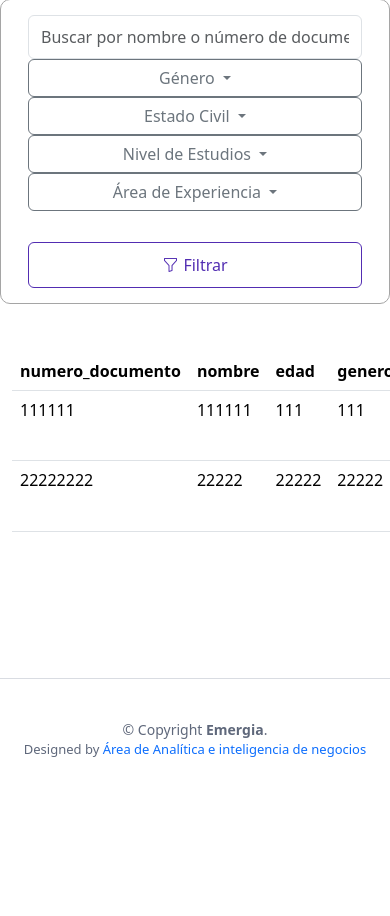
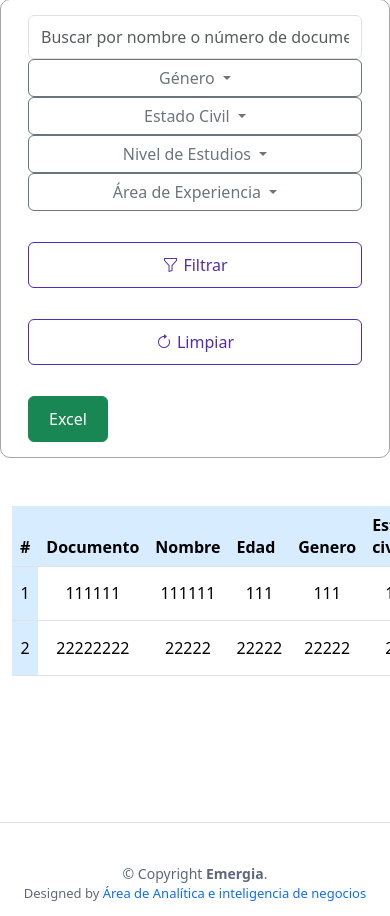
Before and after one commit to stevgomezt/iniciosesion, a Flask app: page /asesores_info in a window 390 px wide. Shown: the part 190-1106 px from the top of the page. Before the commit the page ends 947 px from the top, so only its background shows below. Run offline with Flask 3, Linux system fonts and the light colour scheme; a user stored in the database is signed in; data comes from the database, SQL or seed files in the repository; some libraries are stand-ins or nearby versions.

Commit message:
ajustes en vistas y funcion exportar a excel

```diff
--- a/src/app.py
+++ b/src/app.py
@@ -1,4 +1,4 @@
-from flask import Flask, render_template, request, redirect, url_for, flash
+from flask import Flask, render_template, request, redirect, url_for, flash, send_file
 from flask_mysqldb import MySQL
 from flask_wtf.csrf import CSRFProtect
 from flask_login import LoginManager, login_user, logout_user, login_required
@@ -10,6 +10,8 @@ from math import ceil
 from flask_wtf import FlaskForm
 from wtforms import StringField, IntegerField
 from wtforms.validators import DataRequired
+import pandas as pd
+from io import BytesIO
 
 # Models:
 from models.ModelUser import ModelUser
@@ -225,36 +227,51 @@ def guardar_asesor():
 def asesores():
     page = int(request.args.get('page', 1))
     search = request.args.get('search', None)
-    # Recuperar los estados civiles seleccionados
     estados_civiles = request.args.getlist('estado_civil')
-    # Recuperar los niveles de estudios seleccionados
     niveles_estudios = request.args.getlist('nivel_estudios')
-    # Recuperar los generos seleccionados
     generos = request.args.getlist('genero')
-    # Recuperar los area de experiencia seleccionados
     areas_experiencia = request.args.getlist('area_experiencia')
-    per_page = 7
+    export = request.args.get('export', None)
+    per_page = 5
+
+    if export:
+        return export_asesores(search, estados_civiles, niveles_estudios, generos, areas_experiencia)
 
     total_asesores = basedatos.count_asesores(
-        search, estados_civiles, niveles_estudios, generos, areas_experiencia)  # Pasar estados_civiles, niveles_estudios,areas_experiencia y generos como argumentos
+        search, estados_civiles, niveles_estudios, generos, areas_experiencia)
     total_pages = math.ceil(total_asesores / per_page)
 
     if page > total_pages:
-        # Pasar el término de búsqueda, estados civiles, niveles de estudios,areas_experiencia y generos como argumentos
-        return redirect(url_for('asesores', page=total_pages, search=search,
-                        **{'estado_civil': estados_civiles, 'nivel_estudios': niveles_estudios, 'genero': generos, 'area_experiencia': areas_experiencia}))
+        return redirect(url_for('asesores', page=total_pages, search=search, estado_civil=estados_civiles, nivel_estudios=niveles_estudios, genero=generos, area_experiencia=areas_experiencia))
 
     asesores = basedatos.listar_asesores_pages(
-        page, per_page, search, estados_civiles, niveles_estudios, generos, areas_experiencia)  # Pasar estados_civiles, niveles_estudios,areas_experiencia y generos como argumentos
+        page, per_page, search, estados_civiles, niveles_estudios, generos, areas_experiencia)
 
     start_record = ((page - 1) * per_page) + 1
     end_record = min(page * per_page, total_asesores)
-    # Pasar estados_civiles, niveles_estudios, areas_experiencia y generos como argumentos
-    total_records = count_asesores(
+
+    return render_template('asesores.html', asesores=asesores, page=page, total_pages=total_pages, per_page=per_page, start_record=start_record, end_record=end_record, total_records=total_asesores, search=search, estados_civiles=estados_civiles, niveles_estudios=niveles_estudios, generos=generos, areas_experiencia=areas_experiencia)
+
+
+def export_asesores(search, estados_civiles, niveles_estudios, generos, areas_experiencia):
+    # Obtener todos los asesores según los filtros, sin paginación
+    asesores = basedatos.listar_asesores_excel(
         search, estados_civiles, niveles_estudios, generos, areas_experiencia)
 
-    # Pasar el término de búsqueda, estados civiles y niveles de estudios a la plantilla
-    return render_template('asesores.html', asesores=asesores, page=page, total_pages=total_pages, per_page=per_page, start_record=start_record, end_record=end_record, total_records=total_records, search=search, estados_civiles=estados_civiles, niveles_estudios=niveles_estudios, generos=generos, areas_experiencia=areas_experiencia)
+    # Convertir a DataFrame de Pandas
+    df = pd.DataFrame(asesores)
+
+    # Aquí puedes personalizar las columnas o el formato del DataFrame según tus necesidades
+
+
+    # Crear un archivo Excel en memoria
+    output = BytesIO()
+    with pd.ExcelWriter(output, engine='openpyxl') as writer:
+        df.to_excel(writer, index=False, sheet_name='Asesores')
+
+    output.seek(0)
+
+    return send_file(output, attachment_filename="asesores.xlsx", as_attachment=True)
 
 
 @app.route('/asesores_info')
@@ -262,36 +279,30 @@ def asesores():
 def asesores_info():
     page = int(request.args.get('page', 1))
     search = request.args.get('search', None)
-    # Recuperar los estados civiles seleccionados
     estados_civiles = request.args.getlist('estado_civil')
-    # Recuperar los niveles de estudios seleccionados
     niveles_estudios = request.args.getlist('nivel_estudios')
-    # Recuperar los generos seleccionados
     generos = request.args.getlist('genero')
-    # Recuperar los area de experiencia seleccionados
     areas_experiencia = request.args.getlist('area_experiencia')
-    per_page = 7
+    export = request.args.get('export', None)
+    per_page = 5
+
+    if export:
+        return export_asesores(search, estados_civiles, niveles_estudios, generos, areas_experiencia)
 
     total_asesores = basedatos.count_asesores(
-        search, estados_civiles, niveles_estudios, generos, areas_experiencia)  # Pasar estados_civiles, niveles_estudios,areas_experiencia y generos como argumentos
+        search, estados_civiles, niveles_estudios, generos, areas_experiencia)
     total_pages = math.ceil(total_asesores / per_page)
 
     if page > total_pages:
-        # Pasar el término de búsqueda, estados civiles, niveles de estudios,areas_experiencia y generos como argumentos
-        return redirect(url_for('asesores', page=total_pages, search=search,
-                        **{'estado_civil': estados_civiles, 'nivel_estudios': niveles_estudios, 'genero': generos, 'area_experiencia': areas_experiencia}))
+        return redirect(url_for('asesores', page=total_pages, search=search, estado_civil=estados_civiles, nivel_estudios=niveles_estudios, genero=generos, area_experiencia=areas_experiencia))
 
     asesores = basedatos.listar_asesores_pages(
-        page, per_page, search, estados_civiles, niveles_estudios, generos, areas_experiencia)  # Pasar estados_civiles, niveles_estudios,areas_experiencia y generos como argumentos
+        page, per_page, search, estados_civiles, niveles_estudios, generos, areas_experiencia)
 
     start_record = ((page - 1) * per_page) + 1
     end_record = min(page * per_page, total_asesores)
-    # Pasar estados_civiles, niveles_estudios, areas_experiencia y generos como argumentos
-    total_records = count_asesores(
-        search, estados_civiles, niveles_estudios, generos, areas_experiencia)
 
-    # Pasar el término de búsqueda, estados civiles y niveles de estudios a la plantilla
-    return render_template('asesores_info.html', asesores=asesores, page=page, total_pages=total_pages, per_page=per_page, start_record=start_record, end_record=end_record, total_records=total_records, search=search, estados_civiles=estados_civiles, niveles_estudios=niveles_estudios, generos=generos, areas_experiencia=areas_experiencia)
+    return render_template('asesores_info.html', asesores=asesores, page=page, total_pages=total_pages, per_page=per_page, start_record=start_record, end_record=end_record, total_records=total_asesores, search=search, estados_civiles=estados_civiles, niveles_estudios=niveles_estudios, generos=generos, areas_experiencia=areas_experiencia)
 
 
 @app.route("/editar_asesor/<int:id>")
@@ -333,14 +344,14 @@ def actualizar_asesor():
         return redirect("/asesores")
 
 
-@app.route("/eliminar_articulo", methods=['POST'])
-def eliminar_articulo():
+@app.route("/eliminar_asesor", methods=['POST'])
+def eliminar_asesor():
     try:
-        basedatos.eliminar_articulo(request.form['id'])
+        basedatos.eliminar_asesor(request.form['id'])
     except Exception as e:
         print(f"Ha ocurrido el error {e}")
     finally:
-        return redirect("/asesores")
+        return redirect("/asesores_info")
 
 
 def status_401(error):
--- a/src/static/css/home.css
+++ b/src/static/css/home.css
@@ -27,6 +27,65 @@ h6 {
 /*--------------------------------------------------------------
 # Back to top button
 --------------------------------------------------------------*/
+
+td {
+    text-align: center; /* Centra el contenido horizontalmente */
+    vertical-align: middle; /* Centra el contenido verticalmente */
+}
+
+form {
+    display: block;
+    margin-top: 0em;
+    margin-block-end: 0em !important;
+    padding-left: 0em !important;
+}
+
+/* Titulos-filas */
+
+.titulos-filas {
+    background-color: #d8ecff !important;
+}
+/* Fin Titulos-filas */
+
+/* Paginador */
+.page-item:not(:first-child) .page-link {
+    margin-left: calc(var(--bs-border-width) * -1);
+}
+
+.active > .page-link,
+.page-link.active {
+    z-index: 3;
+    color: white !important;
+    background-color: #522db2 !important;
+    border-color: transparent !important;
+}
+
+.page-link {
+    position: relative;
+    display: block;
+    padding: var(--bs-pagination-padding-y) var(--bs-pagination-padding-x);
+    font-size: var(--bs-pagination-font-size);
+    color: #522db2 !important;
+    text-decoration: none;
+    background-color: var(--bs-pagination-bg);
+    border: var(--bs-pagination-border-width) solid
+        var(--bs-pagination-border-color);
+    transition: color 0.15s ease-in-out, background-color 0.15s ease-in-out,
+        border-color 0.15s ease-in-out, box-shadow 0.15s ease-in-out;
+}
+
+.page-link:hover {
+    z-index: 2;
+    color: var(--bs-pagination-hover-color);
+    background-color: #d8ecff !important;
+    border-color: var(--bs-pagination-hover-border-color);
+}
+
+a:hover {
+    --bs-link-color-rgb: var(--bs-link-hover-color-rgb);
+}
+/* Fin Paginador */
+
 /* Animaciones % */
 
 .espacio-porcentajes {
--- a/src/templates/asesores_info.html
+++ b/src/templates/asesores_info.html
@@ -70,7 +70,7 @@
                     <h2>INFO ASESORES</h2>
                     <!-- <p>Registro de colaborador</p> -->
                 </div>
-                <form action="{{ url_for('asesores') }}" method="GET" class="mb-3">
+                <form action="{{ url_for('asesores_info') }}" method="GET" class="mb-3">
                     <div class="row align-items-center"
                         style="border: solid 1px;color: #a5a5a5;border-radius: 10px;padding: 15px;">
                         <!-- Campo de búsqueda -->
@@ -189,29 +189,50 @@
                                 <span>Filtrar</span>
                             </button>
                         </div>
+                        <div class="col-lg-1 col-md-12 mt-3 mt-lg-0">
+                            <a href="asesores_info"
+                                class="btn btn-outline-primary w-100 d-flex align-items-center justify-content-center"
+                                style="margin: 15px 0 0 0; padding: 10px 20px;">
+                                <i class="bi bi-arrow-clockwise" style="margin-right: 5px;"></i>
+                                <span>Limpiar</span>
+                            </a>
+                        </div>
+                        <div class="col-lg-1 col-md-12 mt-3 mt-lg-0">
+                            <!-- Botón para exportar a Excel -->
+                            <button type="submit" name="export" value="excel" class="btn btn-success"
+                                style="margin: 15px 0 0 0; padding: 10px 20px;">
+                                <span>Excel</span>
+                            </button>
+                        </div>
+
+
 
                     </div>
                 </form>
 
                 <div class="mt-5 mt-lg-0 d-flex align-items-stretch">
-                    <table class="table">
+                    <table class="table table-hover">
                         <thead>
                             <tr>
                                 <th style="display: none;">Codigo</th>
-                                <th>numero_documento</th>
-                                <th>nombre</th>
-                                <th>edad</th>
-                                <th>genero</th>
-                                <th>estado_civil</th>
-                                <th>correo</th>
-                                <th>telefono</th>
-                                <th>nivel_estudios</th>
+                                <th class="titulos-filas">#</th>
+                                <th class="titulos-filas">Documento</th>
+                                <th class="titulos-filas">Nombre</th>
+                                <th class="titulos-filas">Edad</th>
+                                <th class="titulos-filas">Genero</th>
+                                <th class="titulos-filas">Estado civil</th>
+                                <th class="titulos-filas">Correo</th>
+                                <th class="titulos-filas">Telefono</th>
+                                <th class="titulos-filas">Academico</th>
+                                <!-- <th class="titulos-filas"></th> -->
+                                <!-- <th class="titulos-filas"></th> -->
                             </tr>
                         </thead>
                         <tbody>
                             {% for asesor in asesores %}
                             <tr>
                                 <td style="display: none;">{{ asesor[0] }}</td>
+                                <td class="titulos-filas">{{ loop.index + (page - 1) * per_page }}</td>
                                 <td>{{ asesor[1] }}</td>
                                 <td>{{ asesor[2] }}</td>
                                 <td>{{ asesor[3] }}</td>
@@ -225,7 +246,7 @@
                                         class="btn btn-editar">Editar</a>
                                 </td>
                                 <td>
-                                    <form action="{{ url_for('eliminar_articulo', id=asesor[0]) }}" method="POST">
+                                    <form action="{{ url_for('eliminar_asesor', id=asesor[0]) }}" method="POST">
                                         <input type="hidden" name="csrf_token" value="{{ csrf_token() }}" />
                                         <input type="hidden" name="id" value="{{ asesor[0] }}" />
                                         <button class="btn btn-outline-danger">Eliminar</button>
@@ -238,29 +259,32 @@
                 </div>
 
                 {% if total_pages > 1 %}
-                <div class="pagination">
-                    <a
-                        href="{{ url_for('asesores', page=1, search=request.args.get('search', ''), estado_civil=request.args.getlist('estado_civil'), nivel_estudios=request.args.getlist('nivel_estudios'), genero=request.args.getlist('genero'), area_experiencia=request.args.getlist('area_experiencia')) }}">Primera</a>
-
-                    {% if page > 1 %}
-                    <a
-                        href="{{ url_for('asesores', page=page-1, search=request.args.get('search', ''), estado_civil=request.args.getlist('estado_civil'), nivel_estudios=request.args.getlist('nivel_estudios'), genero=request.args.getlist('genero'), area_experiencia=request.args.getlist('area_experiencia')) }}">Anterior</a>
-                    {% endif %}
-
-                    <span class="current-page">Página {{ page }} de {{ total_pages }}, mostrando registros del {{
-                        start_record }} al {{ end_record }}</span>
-
-                    {% if page < total_pages %} <a
-                        href="{{ url_for('asesores', page=page+1, search=request.args.get('search', ''), estado_civil=request.args.getlist('estado_civil'), nivel_estudios=request.args.getlist('nivel_estudios'), genero=request.args.getlist('genero'), area_experiencia=request.args.getlist('area_experiencia')) }}">
-                        Siguiente</a>
-                        {% endif %}
-
-                        {% if page < total_pages %} <a
-                            href="{{ url_for('asesores', page=total_pages, search=request.args.get('search', ''), estado_civil=request.args.getlist('estado_civil'), nivel_estudios=request.args.getlist('nivel_estudios'), genero=request.args.getlist('genero'), area_experiencia=request.args.getlist('area_experiencia')) }}">
-                            Última</a>
-                            {% endif %}
+                <div class="d-flex justify-content-center">
+                    <nav aria-label="Page navigation">
+                        <ul class="pagination">
+                            <li class="page-item {% if page == 1 %}disabled{% endif %}">
+                                <a class="page-link"
+                                    href="{{ url_for('asesores_info', page=1, search=request.args.get('search', ''), estado_civil=request.args.getlist('estado_civil'), nivel_estudios=request.args.getlist('nivel_estudios'), genero=request.args.getlist('genero'), area_experiencia=request.args.getlist('area_experiencia')) }}">Primera</a>
+                            </li>
+                            <li class="page-item {% if page == 1 %}disabled{% endif %}">
+                                <a class="page-link"
+                                    href="{{ url_for('asesores_info', page=page-1, search=request.args.get('search', ''), estado_civil=request.args.getlist('estado_civil'), nivel_estudios=request.args.getlist('nivel_estudios'), genero=request.args.getlist('genero'), area_experiencia=request.args.getlist('area_experiencia')) }}">Anterior</a>
+                            </li>
+                            <li class="page-item active">
+                                <span class="page-link">Página {{ page }} de {{ total_pages }}</span>
+                            </li>
+                            <li class="page-item {% if page == total_pages %}disabled{% endif %}">
+                                <a class="page-link"
+                                    href="{{ url_for('asesores_info', page=page+1, search=request.args.get('search', ''), estado_civil=request.args.getlist('estado_civil'), nivel_estudios=request.args.getlist('nivel_estudios'), genero=request.args.getlist('genero'), area_experiencia=request.args.getlist('area_experiencia')) }}">Siguiente</a>
+                            </li>
+                            <li class="page-item {% if page == total_pages %}disabled{% endif %}">
+                                <a class="page-link"
+                                    href="{{ url_for('asesores_info', page=total_pages, search=request.args.get('search', ''), estado_civil=request.args.getlist('estado_civil'), nivel_estudios=request.args.getlist('nivel_estudios'), genero=request.args.getlist('genero'), area_experiencia=request.args.getlist('area_experiencia')) }}">Última</a>
+                            </li>
+                        </ul>
+                    </nav>
                 </div>
-                <p>Total de registros: {{ total_records }}</p>
+                <p class="text-center">Total de registros: {{ total_records }}</p>
                 {% endif %}
 
 
```
Also changed, not shown: src/basedatos.py (+43 -1 lines), src/templates/asesores.html (+23 -23 lines).
